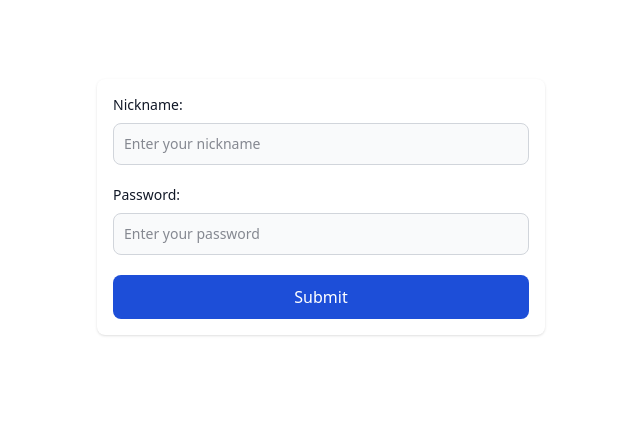
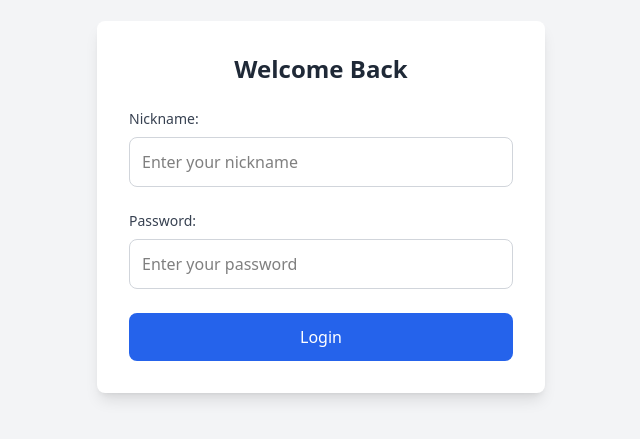
Before and after one commit to Karanpong2211310079/TARO_FRONTEND, a React app: page / in a window 1280 px wide. Shown: the part 193-632 px from the top of the page, without its empty margins (319-959 px from the left). Built offline with nearby package versions, Linux system fonts and the light colour scheme; the HTML template or start-up script is replaced by a standard one.

Commit message:
mamoo v3

```diff
--- a/src/User/login.jsx
+++ b/src/User/login.jsx
@@ -4,18 +4,19 @@
 import Swal from 'sweetalert2';
 
 const API_BASE_URL = import.meta.env.VITE_API_URL;
-console.log("🌐 API_BASE_URL:", API_BASE_URL);
 
 const Login = () => {
   const navigate = useNavigate();
-
   const [name, setName] = useState('');
   const [password, setPassword] = useState('');
+  const [isLoading, setIsLoading] = useState(false);
 
   const handleSubmit = async (e) => {
     e.preventDefault();
+    setIsLoading(true);
 
     if (password.length < 6) {
+      setIsLoading(false);
       Swal.fire({
         title: 'Invalid Password',
         text: 'รหัสผ่านควรมีอย่างน้อย 6 ตัวอักษร',
@@ -28,7 +29,7 @@
     try {
       const res = await axios.post(`${API_BASE_URL}login`, {
         name,
-        phone: password, // ✅ ส่งใน key ชื่อ phone เหมือนเดิม
+        phone: password,
       });
 
       if (res.status === 200 || res.status === 201) {
@@ -54,6 +55,14 @@
         });
       }
     } catch (error) {
+      if (error.response?.data?.message === 'Username already in use') {
+        Swal.fire({
+          title: 'Duplicate Username',
+          text: 'ชื่อนี้ถูกใช้งานแล้ว กรุณาใช้ชื่ออื่น',
+          icon: 'error',
+          confirmButtonText: 'OK',
+        });
+      } else {
         Swal.fire({
           title: 'Something went wrong',
           text: error.response?.data?.message || 'Please try again.',
@@ -61,13 +70,18 @@
           confirmButtonText: 'Retry',
         });
       }
+    } finally {
+      setIsLoading(false);
+    }
   };
 
   return (
-    <div className="flex justify-center items-center min-h-screen">
-      <form onSubmit={handleSubmit} className="w-full max-w-md p-4 bg-white rounded-lg shadow">
-        <div className="mb-5">
-          <label htmlFor="name" className="block mb-2 text-sm font-medium text-gray-900">
+    <div className="flex justify-center items-center min-h-screen bg-gray-100">
+      <div className="w-full max-w-md p-8 bg-white rounded-lg shadow-lg transition-all duration-300 hover:shadow-xl">
+        <h2 className="text-2xl font-bold text-center mb-6 text-gray-800">Welcome Back</h2>
+        <form onSubmit={handleSubmit} className="space-y-6">
+          <div>
+            <label htmlFor="name" className="block mb-2 text-sm font-medium text-gray-700">
               Nickname:
             </label>
             <input
@@ -77,12 +91,12 @@
               onChange={(e) => setName(e.target.value)}
               placeholder="Enter your nickname"
               required
-            className="bg-gray-50 border border-gray-300 text-gray-900 text-sm rounded-lg block w-full p-2.5"
+              className="w-full p-3 border border-gray-300 rounded-lg focus:ring-2 focus:ring-blue-500 focus:border-blue-500 transition-colors"
             />
           </div>
 
-        <div className="mb-5">
-          <label htmlFor="password" className="block mb-2 text-sm font-medium text-gray-900">
+          <div>
+            <label htmlFor="password" className="block mb-2 text-sm font-medium text-gray-700">
               Password:
             </label>
             <input
@@ -92,17 +106,43 @@
               onChange={(e) => setPassword(e.target.value)}
               placeholder="Enter your password"
               required
-            className="bg-gray-50 border border-gray-300 text-gray-900 text-sm rounded-lg block w-full p-2.5 s"
+              className="w-full p-3 border border-gray-300 rounded-lg focus:ring-2 focus:ring-blue-500 focus:border-blue-500 transition-colors"
             />
           </div>
 
           <button
             type="submit"
-          className="w-full px-5 py-2.5 text-white bg-blue-700 rounded-lg hover:bg-blue-800 focus:ring-4 focus:outline-none focus:ring-blue-300"
+            disabled={isLoading}
+            className={`w-full py-3 px-5 text-white bg-blue-600 rounded-lg hover:bg-blue-700 focus:ring-4 focus:ring-blue-300 transition-colors duration-200 flex items-center justify-center ${
+              isLoading ? 'opacity-70 cursor-not-allowed' : ''
+            }`}
           >
-          Submit
+            {isLoading ? (
+              <svg
+                className="animate-spin h-5 w-5 mr-3 text-white"
+                viewBox="0 0 24 24"
+                fill="none"
+                xmlns="http://www.w3.org/2000/svg"
+              >
+                <circle
+                  className="opacity-25"
+                  cx="12"
+                  cy="12"
+                  r="10"
+                  stroke="currentColor"
+                  strokeWidth="4"
+                />
+                <path
+                  className="opacity-75"
+                  fill="currentColor"
+                  d="M4 12a8 8 0 018-8v8z"
+                />
+              </svg>
+            ) : null}
+            {isLoading ? 'Logging in...' : 'Login'}
           </button>
         </form>
+      </div>
     </div>
   );
 };
```
Lines whose indentation alone changed are shown as unchanged.
